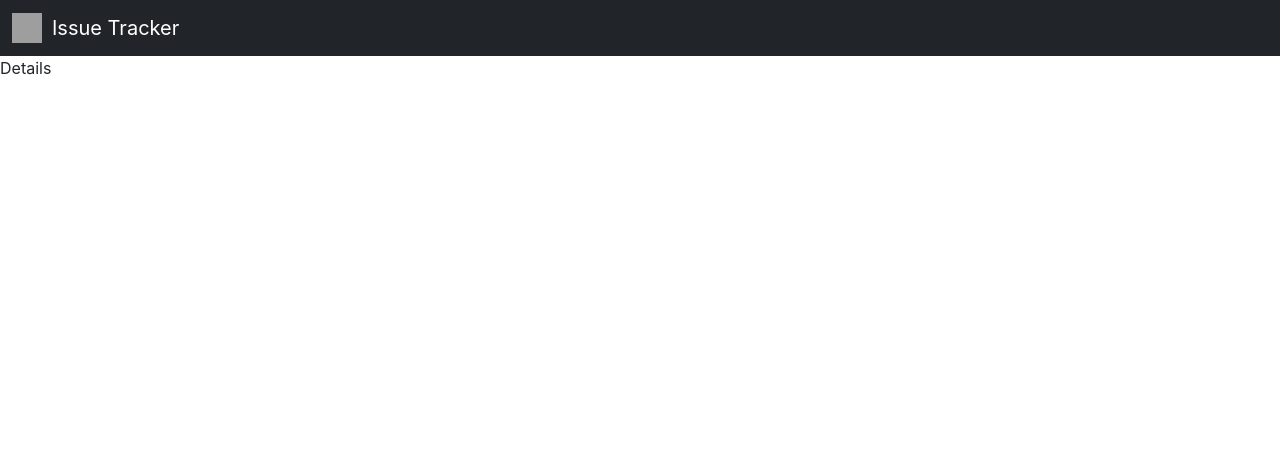
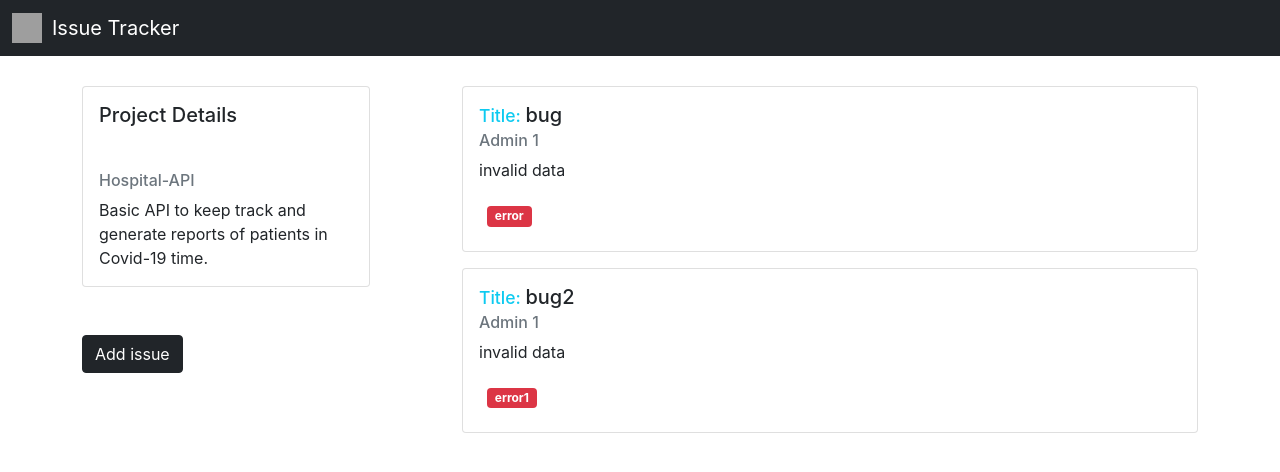
Before and after one commit to rohansharma06/issue-tracker, a React (Create React App) app: page / in a window 1280 px wide. Both pictures are taken after a click on the button "View". Shown: the top 472 px of the page. Built offline with nearby package versions, Linux system fonts and the light colour scheme; grey boxes are pictures that could not be loaded.

Commit message:
create add issue functionality

```diff
--- a/src/Actions/index.js
+++ b/src/Actions/index.js
@@ -2,7 +2,8 @@ import {
     FETCH_PROJECT,
     ADD_PROJECT,
     VIEW_PROJECT_DETAILS,
-    VIEW_HOME_PAGE
+    VIEW_HOME_PAGE,
+    ADD_ISSUE,
 } from './actionType';
 import { projects } from '../Data/project';
 
@@ -52,3 +53,11 @@ export function viewHome(){
         type: VIEW_HOME_PAGE
     }
 }
+
+// add issue
+export function addIsuue(data){
+    return {
+        type: ADD_ISSUE,
+        data
+    }
+}
--- a/src/Data/project.js
+++ b/src/Data/project.js
@@ -9,12 +9,14 @@ export const projects = [
                 description:'invalid data',
                 label:['error'],
                 author:'Admin 1',
+                number:0
             },
             {
                 title:'bug2',
                 description:'invalid data',
-                label:['error'],
+                label:['error1'],
                 author:'Admin 1',
+                number:1
             }
         ]
     },
--- a/src/component/App.js
+++ b/src/component/App.js
@@ -14,7 +14,7 @@ class App extends Component {
   }
 
   render(){
-    const {projects, showHome} = this.props;
+    const {projects, showHome,displayProject} = this.props;
     return(
       <div>
         <Navbar dispatch={this.props.dispatch} />
@@ -22,7 +22,7 @@ class App extends Component {
           (showHome)?
           <Homepage projects={projects} dispatch={this.props.dispatch}/>
           :
-          <Projectdetails dispatch={this.props.dispatch} />
+          <Projectdetails />
         }
       </div>
     );
@@ -32,7 +32,8 @@ class App extends Component {
 function mapStateToProps(state) {
   return {
     projects: state.projects,
-    showHome: state.showHome
+    showHome: state.showHome,
+    displayProject: state.displayProject
   }
 }
 export default connect(mapStateToProps)(App);
--- a/src/component/Projectdetails.js
+++ b/src/component/Projectdetails.js
@@ -1,20 +1,111 @@
 import React, { Component } from 'react';
 import { connect } from 'react-redux';
+import IssueDetails from './IssueDetails';
+import { addIsuue } from '../Actions';
 
 class Projectdetails extends Component {
+    constructor (){
+        super()
+        this.state = {
+            title:'',
+            description:'',
+            label:'',
+            author:''
+        }
+    }
+
+    handleInputChange = (field, value) => {
+        this.setState({
+          [field]: value,
+        });
+    };
+
+    handleAddIssue = () =>{
+        let label = this.state.label.split(",");
+        let obj = {
+            title:this.state.title,
+            description: this.state.description,
+            label:label,
+            author:this.state.author,
+            number:this.props.displayProject.issue.length
+        }
+        this.props.dispatch(addIsuue(obj));
+
+        // console.log(obj);
+        this.setState({
+            title:'',
+            description:'',
+            label:'',
+            author:''
+        })
+
+    }
+
     render() {
+        const project = this.props.displayProject;
         return (
-            <div>
-                Details
+            <div className="container mt-10">
+                <div className="row">
+                    <div className="col-4">
+                        <div className="card" style={{width:"18rem"}}>
+                            <div className="card-body">
+                                <h5 className="card-title mb-5">Project Details</h5>
+                                <h6 className="card-subtitle mb-2 text-muted">{project.name}</h6>
+                                <p className="card-text">{project.description}</p>
+                            </div>
+                        </div>
+                        <button type="button" className="btn btn-dark mt-5" data-bs-toggle="modal" data-bs-target="#addissue">Add issue</button>
+                    </div>
+                    <div className="col-8">
+                        { project.issue.length > 0 ?
+                            project.issue.map((issue,index) =>(
+                                <IssueDetails issue ={issue} index={index} key={`issue-${index}`} />
+                            )) :
+                            <div className="card mb-3">
+                                <div className="card-body">
+                                    No Issue!
+                                </div>
+                            </div>
+                        }
+
+                    </div>
+                </div>
+
+                <div className="modal fade" id="addissue" tabIndex="-1" aria-labelledby="exampleModalLabel" aria-hidden="true">
+                        <div className="modal-dialog">
+                            <div className="modal-content">
+                            <div className="modal-header">
+                                <h5 className="modal-title" id="exampleModalLabel">Add Issue</h5>
+                                <button type="button" className="btn-close" data-bs-dismiss="modal" aria-label="Close"></button>
+                            </div>
+                            <div className="modal-body">
+                                <div className="mb-3">
+                                    <input className="form-control" type="text" placeholder="Title" onChange={(e) => this.handleInputChange('title', e.target.value)} required />
+                                </div>
+                                <div className="mb-3">
+                                    <textarea className="form-control" id="exampleFormControlTextarea1" rows="3" placeholder="Description" onChange={(e) => this.handleInputChange('description', e.target.value)}  required />
+                                </div>
+                                <div className="mb-3">
+                                    <input className="form-control" type="text" placeholder="Author" onChange={(e) => this.handleInputChange('author', e.target.value)} required />
+                                </div>
+                                <div className="mb-3">
+                                    <input className="form-control" type="text" placeholder="Label (seperate lable by cooma (,) )" onChange={(e) => this.handleInputChange('label', e.target.value)} required />
+                                </div>
+                            </div>
+                            <div className="modal-footer">
+                                <button type="button" className="btn btn-primary" onClick={this.handleAddIssue}>Add</button>
+                            </div>
+                            </div>
+                        </div>
+                    </div>
             </div>
         );
     }
 }
 
-
 function mapStateToProps(state) {
     return {
-        displayProject: state.displayProject,
+      displayProject: state.displayProject
     }
-}
+  }
 export default connect(mapStateToProps)(Projectdetails);
--- a/src/index.css
+++ b/src/index.css
@@ -44,3 +44,6 @@ code {
   background-color: #46b346;
   color: white;
 }
+.mt-10{
+  margin-top: 30px;
+}
```
